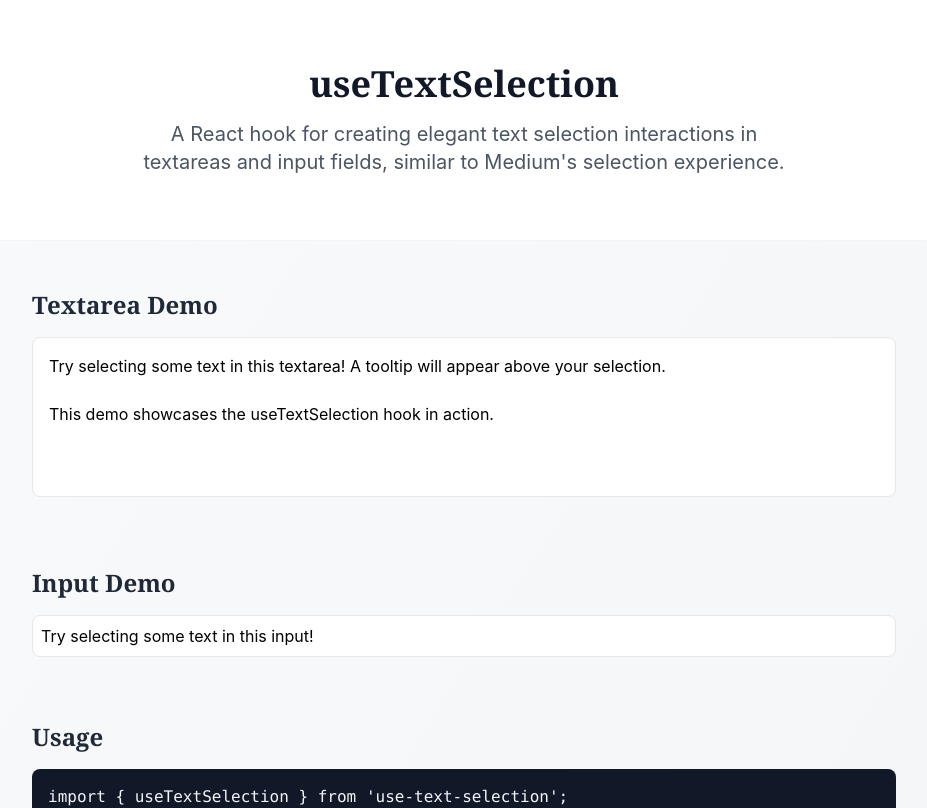
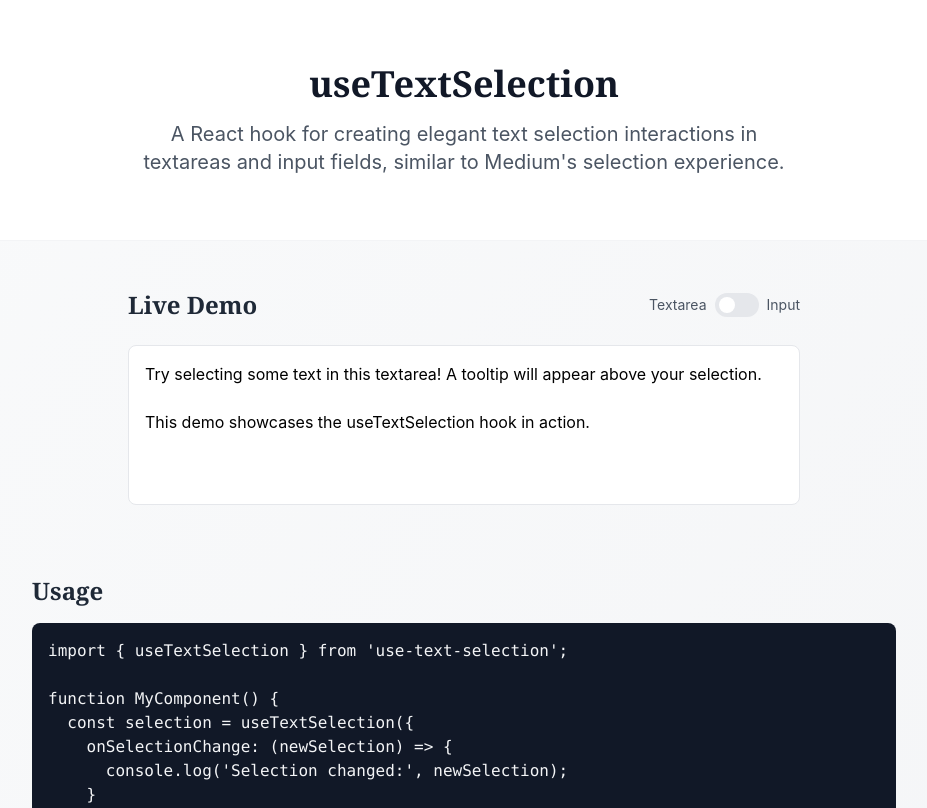
Before and after one commit to shvvffle/use-text-selection, a React (Vite) app: page / in a window 1280 px wide. Shown: the top 808 px of the page, without its empty margins (176-1103 px from the left). Built offline with nearby package versions, Linux system fonts and the light colour scheme.

Commit message:
feat: Add switch for live demo - textarea and input

```diff
--- a/src/App.tsx
+++ b/src/App.tsx
@@ -1,18 +1,16 @@
 import React from 'react';
 import { Hero } from './components/Hero';
-import { TextAreaDemo } from './components/TextAreaDemo';
+import { Demo } from './components/Demo';
 import { ApiReference } from './components/ApiReference';
 import { CodeExample } from './components/CodeExample';
 import { Footer } from './components/Footer';
-import { InputDemo } from './components/InputDemo';
 
 function App() {
   return (
     <div className="min-h-screen bg-gradient-to-br from-gray-50 to-gray-100">
       <Hero />
       <main className="max-w-4xl mx-auto px-4 py-12 space-y-16">
-        <TextAreaDemo/>
-        <InputDemo />
+        <Demo />
         <CodeExample />
         <ApiReference />
       </main>
--- a/src/components/ApiReference.tsx
+++ b/src/components/ApiReference.tsx
@@ -1,3 +1,5 @@
+import React from 'react';
+
 export function ApiReference() {
   return (
     <section>
--- a/src/components/CodeExample.tsx
+++ b/src/components/CodeExample.tsx
@@ -1,3 +1,5 @@
+import React from 'react';
+
 export function CodeExample() {
   return (
     <section>
--- /dev/null
+++ b/src/components/Demo.tsx
@@ -0,0 +1,24 @@
+import React, { useState } from 'react';
+import { TextAreaDemo } from './TextAreaDemo';
+import { InputDemo } from './InputDemo';
+import { Switch } from './Switch';
+
+export function Demo() {
+  const [isInput, setIsInput] = useState(false);
+
+  return (
+    <section className="relative max-w-2xl mx-auto">
+      <div className="flex items-center justify-between mb-6">
+        <h2 className="text-2xl font-semibold text-gray-800 font-serif">
+          Live Demo
+        </h2>
+        <div className="flex items-center gap-2">
+          <span className="text-sm text-gray-600">Textarea</span>
+          <Switch checked={isInput} onChange={setIsInput} />
+          <span className="text-sm text-gray-600">Input</span>
+        </div>
+      </div>
+      {isInput ? <InputDemo /> : <TextAreaDemo />}
+    </section>
+  );
+}
--- a/src/components/Footer.tsx
+++ b/src/components/Footer.tsx
@@ -1,3 +1,4 @@
+import React from 'react';
 import { Github, Globe } from 'lucide-react';
 
 export function Footer() {
--- a/src/components/Hero.tsx
+++ b/src/components/Hero.tsx
@@ -1,3 +1,5 @@
+import React from 'react';
+
 export function Hero() {
   return (
     <header className="bg-white border-b border-gray-100">
--- a/src/components/InputDemo.tsx
+++ b/src/components/InputDemo.tsx
@@ -1,6 +1,6 @@
-import { useState } from 'react';
+import React, { useState } from 'react';
 import useTextSelection from '../hooks/useTextSelection';
-import { Copy, Share2 } from 'lucide-react';
+import { SelectionTooltip } from './SelectionTooltip';
 
 export function InputDemo() {
   const [text, setText] = useState(
@@ -10,10 +10,6 @@ export function InputDemo() {
   const selection = useTextSelection();
 
   return (
-    <section className="relative">
-      <h2 className="text-2xl font-semibold text-gray-800 mb-4 font-serif">
-       Input Demo
-      </h2>
       <div className="relative">
         <input
           value={text}
@@ -21,23 +17,7 @@ export function InputDemo() {
           className="w-full p-2 rounded-lg border border-gray-200 focus:border-blue-500 focus:ring-2 focus:ring-blue-100 outline-none resize-none"
           placeholder="Try selecting some text..."
         />
-        {selection.isSelected && selection.position && (
-          <div
-            className="fixed bg-white shadow-lg rounded-lg p-1.5 flex gap-1.5 transform -translate-y-full animate-fade-in"
-            style={{
-              top: `${selection.position.top}px`,
-              left: `${selection.position.left}px`,
-            }}
-          >
-            <button className="p-2 text-gray-700 hover:bg-gray-100 rounded-md transition-colors">
-              <Copy size={16} />
-            </button>
-            <button className="p-2 text-gray-700 hover:bg-gray-100 rounded-md transition-colors">
-              <Share2 size={16} />
-            </button>
-          </div>
-        )}
+       <SelectionTooltip selection={selection} />
       </div>
-    </section>
   );
 }
--- /dev/null
+++ b/src/components/SelectionTooltip.tsx
@@ -0,0 +1,30 @@
+import React from 'react';
+import { Copy, Share2 } from 'lucide-react';
+import { TextSelection } from '../hooks/useTextSelection';
+
+interface SelectionTooltipProps {
+  selection: TextSelection;
+}
+
+export function SelectionTooltip({ selection }: SelectionTooltipProps) {
+  if (!selection.isSelected || !selection.position) {
+    return null;
+  }
+
+  return (
+    <div
+      className="fixed bg-white shadow-lg rounded-lg p-1.5 flex gap-1.5 transform -translate-y-full animate-fade-in"
+      style={{
+        top: `${selection.position.top}px`,
+        left: `${selection.position.left}px`,
+      }}
+    >
+      <button className="p-2 text-gray-700 hover:bg-gray-100 rounded-md transition-colors">
+        <Copy size={16} />
+      </button>
+      <button className="p-2 text-gray-700 hover:bg-gray-100 rounded-md transition-colors">
+        <Share2 size={16} />
+      </button>
+    </div>
+  );
+}
--- /dev/null
+++ b/src/components/Switch.tsx
@@ -0,0 +1,28 @@
+import React from 'react';
+
+interface SwitchProps {
+    checked: boolean;
+    onChange: (checked: boolean) => void;
+  }
+
+export function Switch({ checked, onChange }: SwitchProps) {
+  return (
+    <button
+      role="switch"
+      aria-checked={checked}
+      onClick={() => onChange(!checked)}
+      className={`
+        relative inline-flex h-6 w-11 items-center rounded-full
+        transition-colors focus:outline-none focus:ring-2 focus:ring-blue-500 focus:ring-offset-2
+        ${checked ? 'bg-blue-600' : 'bg-gray-200'}
+      `}
+    >
+      <span
+        className={`
+          inline-block h-4 w-4 transform rounded-full bg-white transition-transform
+          ${checked ? 'translate-x-6' : 'translate-x-1'}
+        `}
+      />
+    </button>
+  );
+}
--- a/src/components/TextAreaDemo.tsx
+++ b/src/components/TextAreaDemo.tsx
@@ -1,6 +1,6 @@
-import { useState } from 'react';
+import React, { useState } from 'react';
 import useTextSelection from '../hooks/useTextSelection';
-import { Copy, Share2 } from 'lucide-react';
+import { SelectionTooltip } from './SelectionTooltip';
 
 export function TextAreaDemo() {
   const [text, setText] = useState(
@@ -10,10 +10,6 @@ export function TextAreaDemo() {
   const selection = useTextSelection();
 
   return (
-    <section className="relative">
-      <h2 className="text-2xl font-semibold text-gray-800 mb-4 font-serif">
-        Textarea Demo
-      </h2>
       <div className="relative">
         <textarea
           value={text}
@@ -21,23 +17,7 @@ export function TextAreaDemo() {
           className="w-full h-40 p-4 rounded-lg border border-gray-200 focus:border-blue-500 focus:ring-2 focus:ring-blue-100 outline-none resize-none"
           placeholder="Try selecting some text..."
         />
-        {selection.isSelected && selection.position && (
-          <div
-            className="fixed bg-white shadow-lg rounded-lg p-1.5 flex gap-1.5 transform -translate-y-full animate-fade-in"
-            style={{
-              top: `${selection.position.top}px`,
-              left: `${selection.position.left}px`,
-            }}
-          >
-            <button className="p-2 text-gray-700 hover:bg-gray-100 rounded-md transition-colors">
-              <Copy size={16} />
-            </button>
-            <button className="p-2 text-gray-700 hover:bg-gray-100 rounded-md transition-colors">
-              <Share2 size={16} />
-            </button>
-          </div>
-        )}
+        <SelectionTooltip selection={selection} />
       </div>
-    </section>
   );
 }
--- a/src/hooks/useTextSelection.ts
+++ b/src/hooks/useTextSelection.ts
@@ -5,7 +5,7 @@ interface Position {
   top: number;
 }
 
-interface TextSelection {
+export interface TextSelection {
   selectedText: string | null;
   position: Position | null;
   selectionStart: number | null;
```
